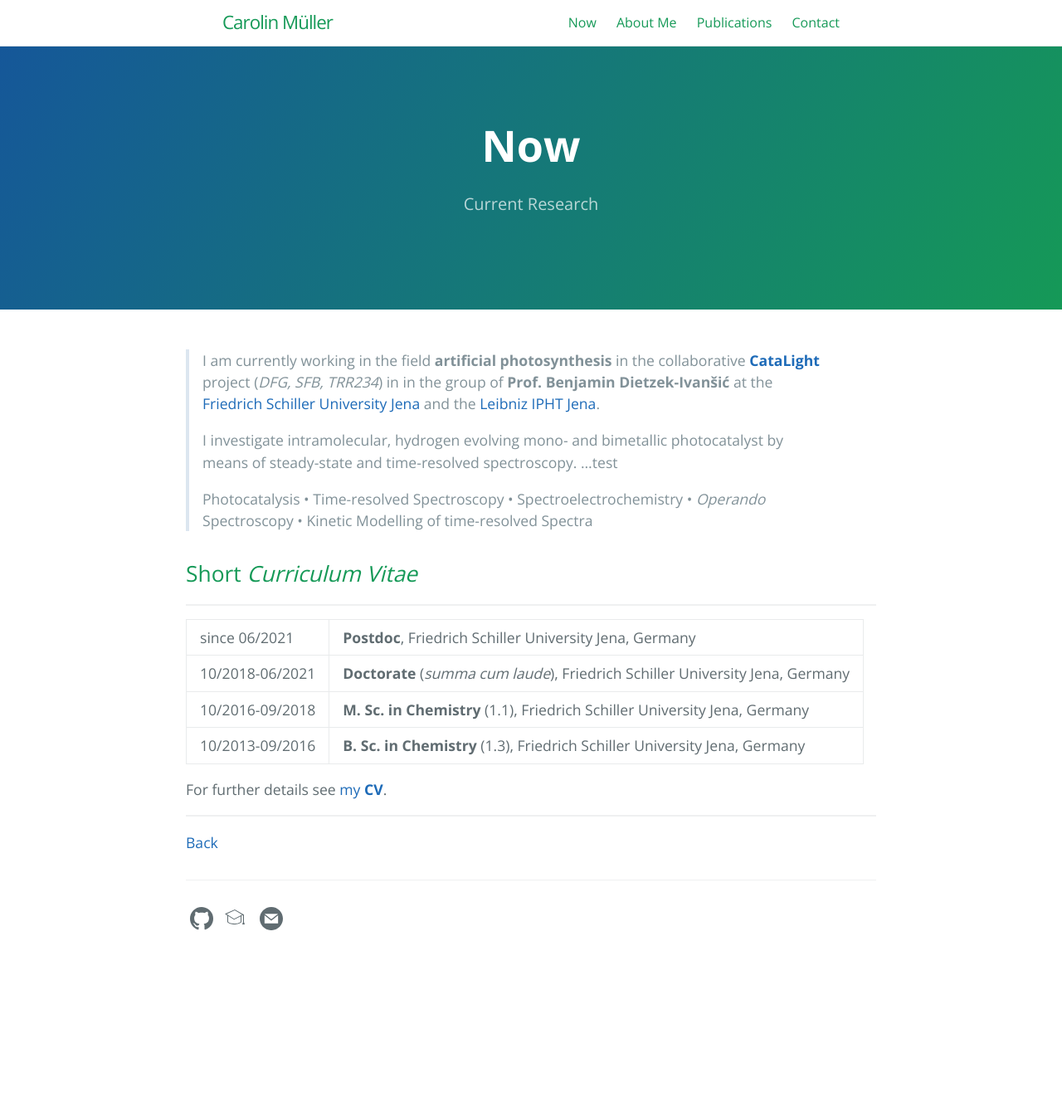
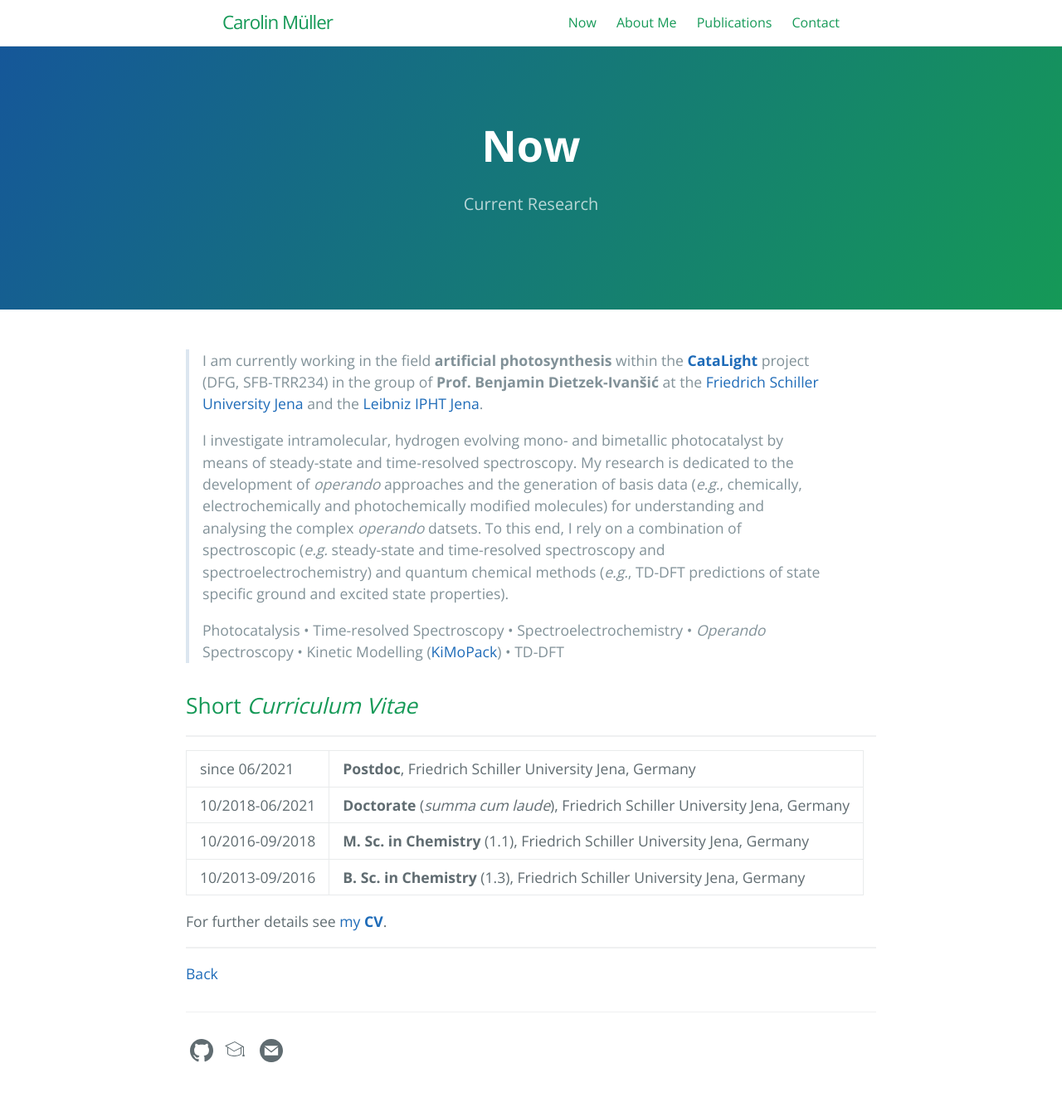
Before and after one commit to carolin-m/carolin-m.github.io, a Jekyll site: the page built from now.md, in a window 1280 px wide. Shown: the whole page at 83% size. Built offline with Jekyll 4.4.1, drawn with Linux system fonts in a browser that asks for light colours; before the commit the page ends 1175 px from its top, so only the background shows below that.

Commit message:
Update now.md

```diff
--- a/now.md
+++ b/now.md
@@ -9,11 +9,11 @@ order: 2
 
 {: style="text-align: justify" }
 
-> I am currently working in the field **artificial photosynthesis** in the collaborative [**CataLight**](https://www.catalight.eu/) project (*DFG, SFB, TRR234*) in  in the group of **Prof. Benjamin Dietzek-Ivanšić** at the [Friedrich Schiller University Jena](https://www.ipc.uni-jena.de/en/AGDietzek) and the [Leibniz IPHT Jena](https://www.leibniz-ipht.de/en/departments/functional-interfaces/work-groups/photophysics-and-photochemistry-of-functional-interfaces/).
+> I am currently working in the field **artificial photosynthesis** within the [**CataLight**](https://www.catalight.eu/) project (DFG, SFB-TRR234) in the group of **Prof. Benjamin Dietzek-Ivanšić** at the [Friedrich Schiller University Jena](https://www.ipc.uni-jena.de/en/AGDietzek) and the [Leibniz IPHT Jena](https://www.leibniz-ipht.de/en/departments/functional-interfaces/work-groups/photophysics-and-photochemistry-of-functional-interfaces/).
 >
-> I investigate intramolecular, hydrogen evolving mono- and bimetallic photocatalyst by means of steady-state and time-resolved spectroscopy. ...test
+> I investigate intramolecular, hydrogen evolving mono- and bimetallic photocatalyst by means of steady-state and time-resolved spectroscopy. My research is dedicated to the development of *operando* approaches and the generation of basis data (*e.g.*, chemically, electrochemically and photochemically modified molecules) for understanding and analysing the complex *operando* datsets. To this end, I rely on a combination of spectroscopic (*e.g.* steady-state and time-resolved spectroscopy and spectroelectrochemistry) and quantum chemical methods (*e.g.*, TD-DFT predictions of state specific ground and excited state properties).
 >
-> Photocatalysis • Time-resolved Spectroscopy • Spectroelectrochemistry • *Operando* Spectroscopy • Kinetic Modelling of time-resolved Spectra
+> Photocatalysis • Time-resolved Spectroscopy • Spectroelectrochemistry • *Operando* Spectroscopy • Kinetic Modelling ([KiMoPack](https://github.com/erdzeichen/KiMoPack)) • TD-DFT
 
 ## Short *Curriculum Vitae* <br>
 ________________
```
